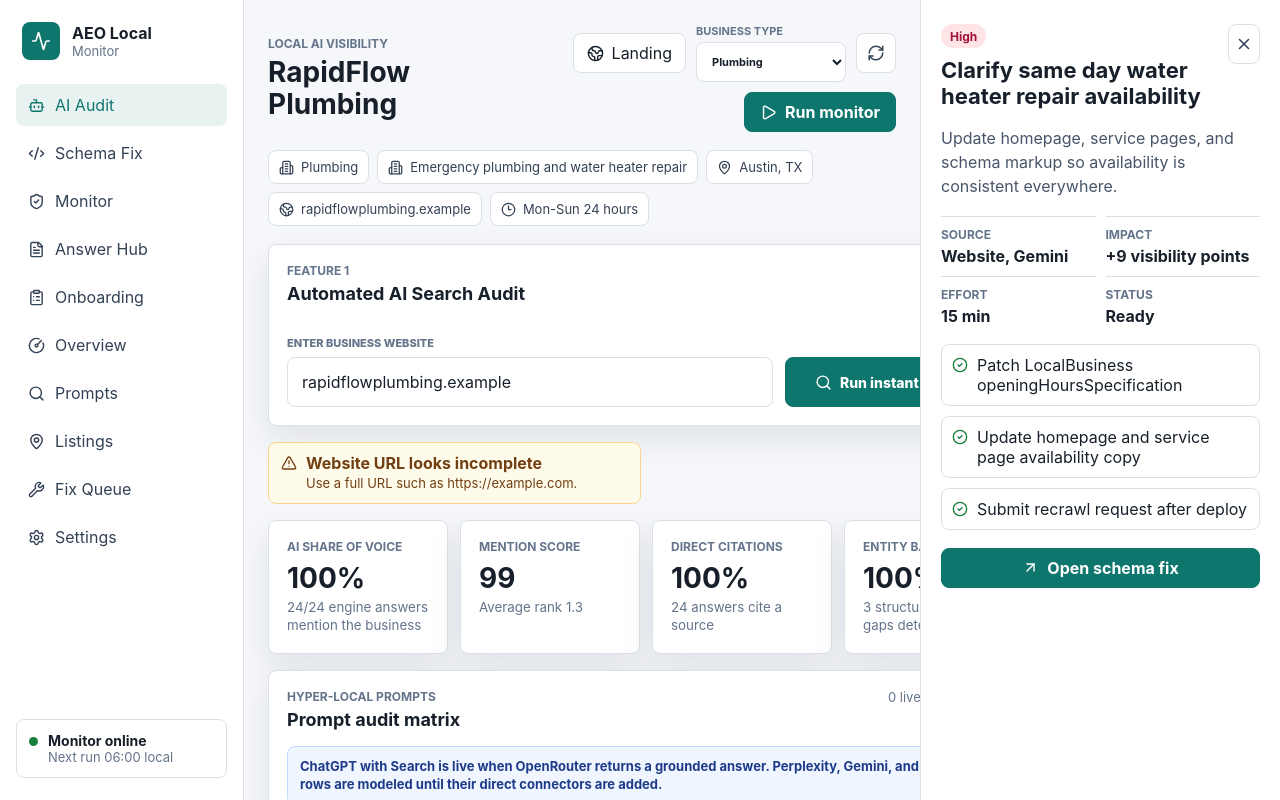
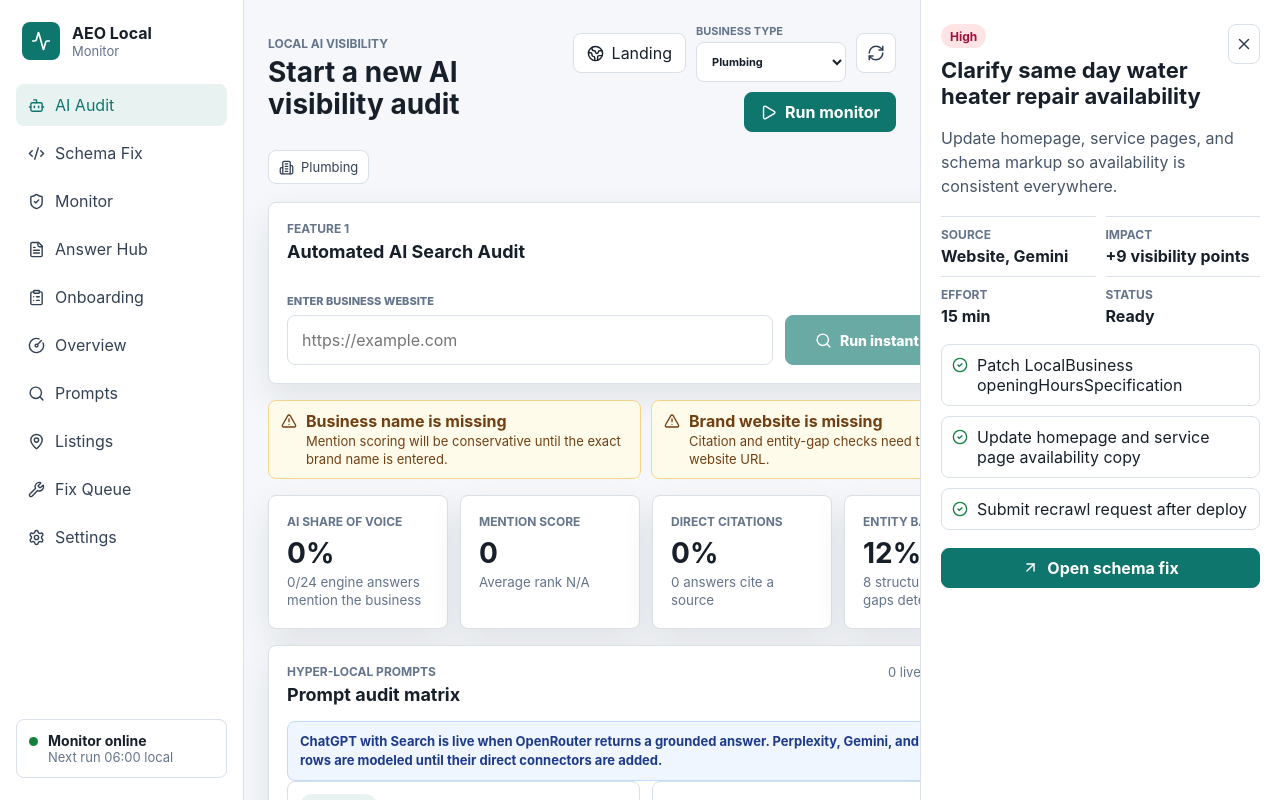
Before and after one commit to harshittaneja98sales-cell/aeo-local-monitor, a React (Vite) app: page / in a window 1280 px wide. Both pictures are taken after a click on the button "AEO Local Monitor". Shown: the top 800 px of the page. Built offline with nearby package versions, Linux system fonts and the light colour scheme.

Commit message:
Remove demo business from first run

```diff
--- a/src/App.jsx
+++ b/src/App.jsx
@@ -97,6 +97,27 @@ const defaultMonitorSummary = {
 };
 const AUDIT_CLIENT_TIMEOUT_MS = 35000;
 
+function createEmptyProfile(selectedBusinessType = "plumbing") {
+  const businessType =
+    businessTypes.find((type) => type.id === selectedBusinessType) ||
+    businessTypes[0];
+
+  return {
+    name: "",
+    businessType: businessType.label,
+    category: "",
+    market: "",
+    website: "",
+    phone: "",
+    address: "",
+    hours: "",
+    serviceArea: "",
+    services: "",
+    credential: "",
+    bookingUrl: "",
+  };
+}
+
 function getInitialWorkspace() {
   const fallbackType = "plumbing";
   const saved = readStoredWorkspace();
@@ -107,23 +128,22 @@ function getInitialWorkspace() {
   const templateType =
     businessTypes.find((type) => type.id === selectedBusinessType) ||
     businessTypes[0];
-  const template = businessTemplates[selectedBusinessType];
+  const hasSavedBusiness =
+    Boolean(saved?.businessId) ||
+    Boolean(saved?.profile?.website) ||
+    Boolean(saved?.profile?.name);
 
   return {
     businessId: saved?.businessId || null,
     selectedBusinessType,
-    profile: { ...template.business, ...saved?.profile },
+    profile: hasSavedBusiness
+      ? { ...createEmptyProfile(selectedBusinessType), ...saved?.profile }
+      : createEmptyProfile(selectedBusinessType),
     competitors: saved?.competitors || [
       templateType.competitorA,
       templateType.competitorB,
     ],
-    monitoredLocations:
-      saved?.monitoredLocations ||
-      template.business.serviceArea
-        .split(",")
-        .map((location) => location.trim())
-        .filter(Boolean)
-        .slice(0, 4),
+    monitoredLocations: saved?.monitoredLocations || [],
   };
 }
 
@@ -131,10 +151,32 @@ function readStoredWorkspace() {
   if (typeof window === "undefined") return null;
   try {
     const raw = window.localStorage.getItem("aeo-local-workspace");
-    return raw ? JSON.parse(raw) : null;
+    const parsed = raw ? JSON.parse(raw) : null;
+    if (isDemoWorkspace(parsed)) {
+      window.localStorage.removeItem("aeo-local-workspace");
+      return null;
+    }
+    return parsed;
   } catch {
     return null;
   }
+}
+
+function isDemoWorkspace(workspace) {
+  const name = normalizeAuditKeyValue(workspace?.profile?.name);
+  const website = normalizeAuditKeyValue(workspace?.profile?.website);
+  const demoNames = new Set(
+    businessTypes.map((type) => normalizeAuditKeyValue(type.profile.name))
+  );
+  const demoWebsites = new Set(
+    businessTypes.map((type) => normalizeAuditKeyValue(type.profile.website))
+  );
+
+  return (
+    (name && demoNames.has(name)) ||
+    (website && demoWebsites.has(website)) ||
+    website.endsWith(".example")
+  );
 }
 
 function calculateSourceCompletion(profile, competitors, monitoredLocations) {
@@ -283,6 +325,19 @@ function App() {
   const graphSources = template.graphSources;
   const prompts = template.prompts;
   const remediationTasks = template.remediationTasks;
+  const profileHasIdentity = Boolean(
+    String(profile.name || "").trim() || String(profile.website || "").trim()
+  );
+  const topbarTitle = profileHasIdentity
+    ? profile.name || inferBusinessNameFromWebsite(profile.website) || "Website audit"
+    : "Start a new AI visibility audit";
+  const contextPills = [
+    [Building2, profile.businessType],
+    [Building2, profile.category],
+    [MapPin, profile.market],
+    [Globe2, profile.website],
+    [Clock3, profile.hours],
+  ].filter(([, label]) => String(label || "").trim());
   const score = useMemo(
     () => calculateVisibilityScore(engines, graphSources, remediationTasks),
     [graphSources, remediationTasks]
@@ -465,19 +520,30 @@ function App() {
   }
 
   function changeBusinessType(typeId) {
+    const nextType = businessTypes.find((type) => type.id === typeId);
     const nextTemplate = businessTemplates[typeId];
-    const nextType = businessTypes.find((type) => type.id === typeId);
     resetAuditResult();
-    setWorkspace({
-      businessId: null,
-      selectedBusinessType: typeId,
-      profile: nextTemplate.business,
-      competitors: nextType ? [nextType.competitorA, nextType.competitorB] : [],
-      monitoredLocations: nextTemplate.business.serviceArea
-        .split(",")
-        .map((location) => location.trim())
-        .filter(Boolean)
-        .slice(0, 4),
+    setWorkspace((current) => {
+      const hasCurrentProfile = Boolean(
+        String(current.profile.website || "").trim() ||
+          String(current.profile.name || "").trim()
+      );
+
+      return {
+        businessId: null,
+        selectedBusinessType: typeId,
+        profile: hasCurrentProfile
+          ? {
+              ...current.profile,
+              businessType: nextType?.label || current.profile.businessType,
+              category: current.profile.category || nextType?.categoryTerm || "",
+              services:
+                current.profile.services || nextType?.highIntentService || "",
+            }
+          : createEmptyProfile(typeId),
+        competitors: nextType ? [nextType.competitorA, nextType.competitorB] : [],
+        monitoredLocations: hasCurrentProfile ? current.monitoredLocations : [],
+      };
     });
     setSelectedTask(nextTemplate.remediationTasks[0]);
     setScanState("idle");
@@ -1015,7 +1081,7 @@ function App() {
         <header className="topbar">
           <div>
             <p className="eyebrow">Local AI visibility</p>
-            <h1>{profile.name}</h1>
+            <h1>{topbarTitle}</h1>
           </div>
           <div className="topbar-actions">
             <button className="secondary-button" onClick={showLanding}>
@@ -1049,13 +1115,13 @@ function App() {
           </div>
         </header>
 
-        <section className="context-strip">
-          <InfoPill icon={Building2} label={profile.businessType} />
-          <InfoPill icon={Building2} label={profile.category} />
-          <InfoPill icon={MapPin} label={profile.market} />
-          <InfoPill icon={Globe2} label={profile.website} />
-          <InfoPill icon={Clock3} label={profile.hours} />
-        </section>
+        {contextPills.length > 0 && (
+          <section className="context-strip">
+            {contextPills.map(([Icon, label], index) => (
+              <InfoPill icon={Icon} label={label} key={`${label}-${index}`} />
+            ))}
+          </section>
+        )}
 
         {activeTab === "overview" && (
           <Overview
```
